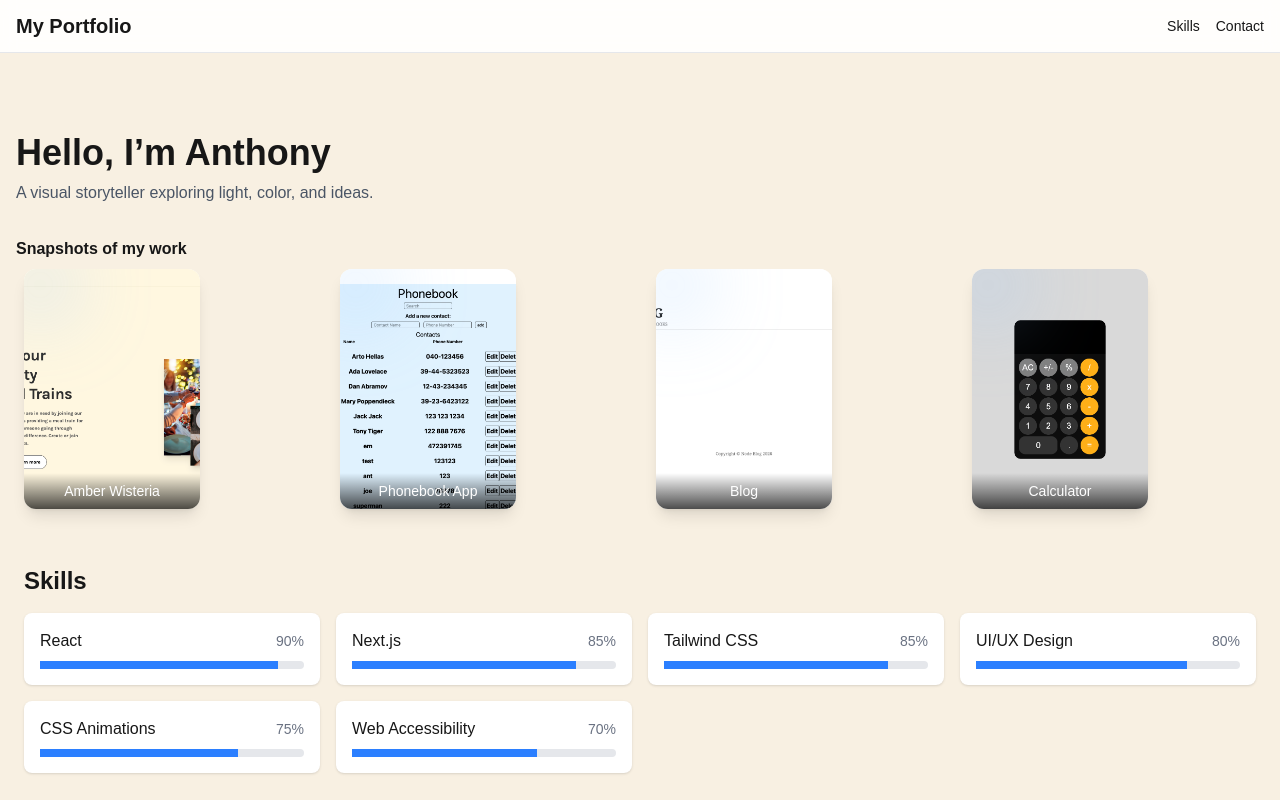
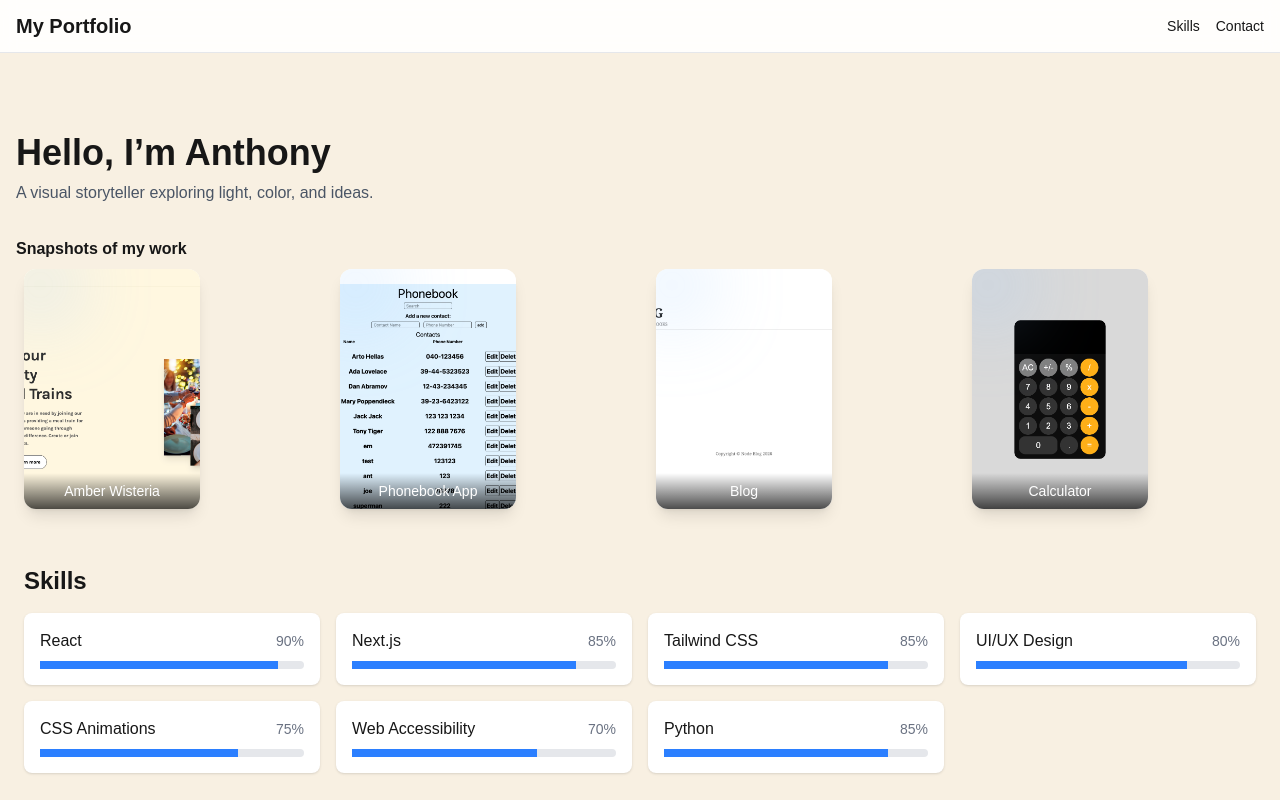
Before and after one commit to anthonbrooks/portfolio, a Next.js app: page / in a window 1280 px wide. Shown: the top 800 px of the page. Built offline with nearby package versions, Linux system fonts and the light colour scheme; no server answers.

Commit message:
Edit skills

```diff
--- a/app/page.tsx
+++ b/app/page.tsx
@@ -43,6 +43,7 @@ export default function Home() {
     { name: "UI/UX Design", level: 80 },
     { name: "CSS Animations", level: 75 },
     { name: "Web Accessibility", level: 70 },
+    { name: "Python", level: 85 },
   ];
 
   const blogPosts: BlogPost[] = [
```
